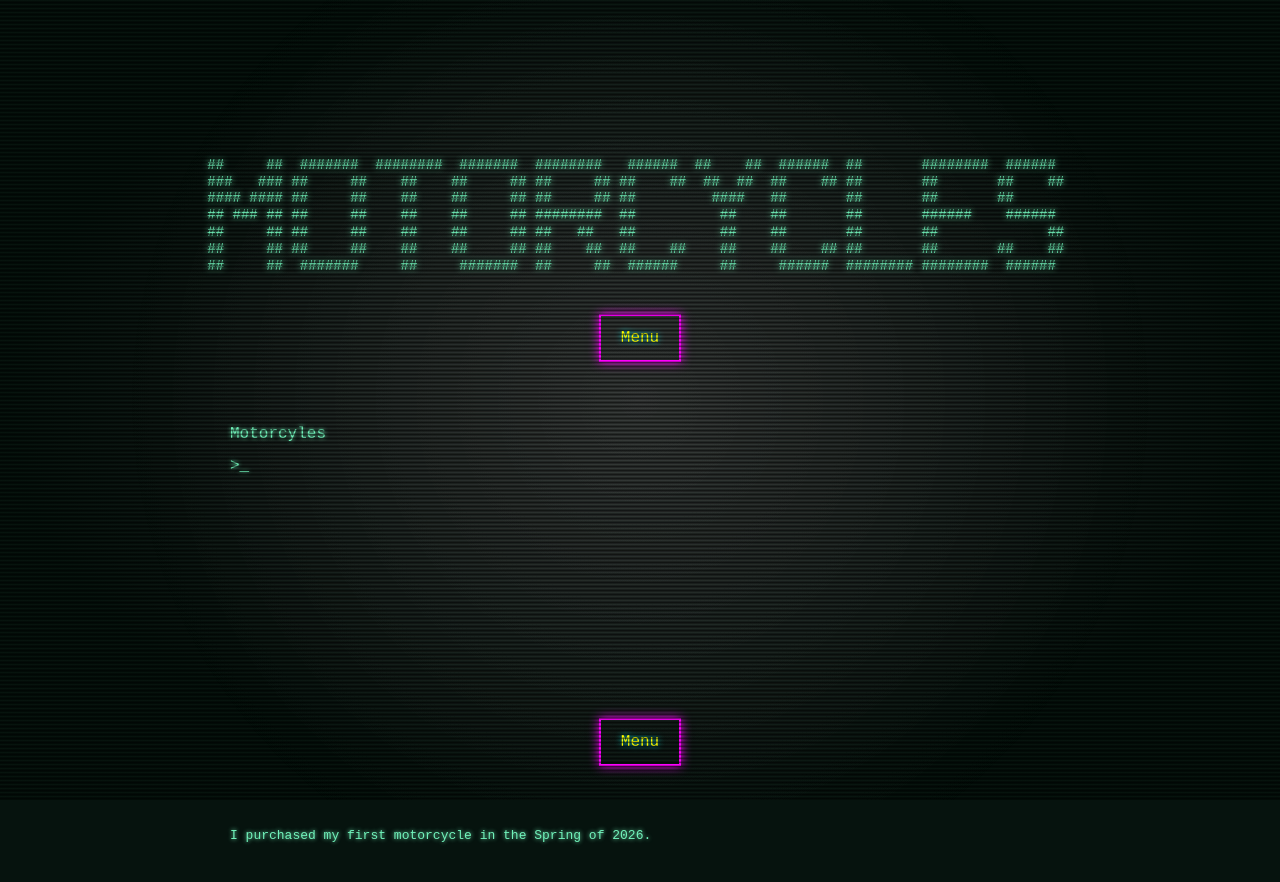
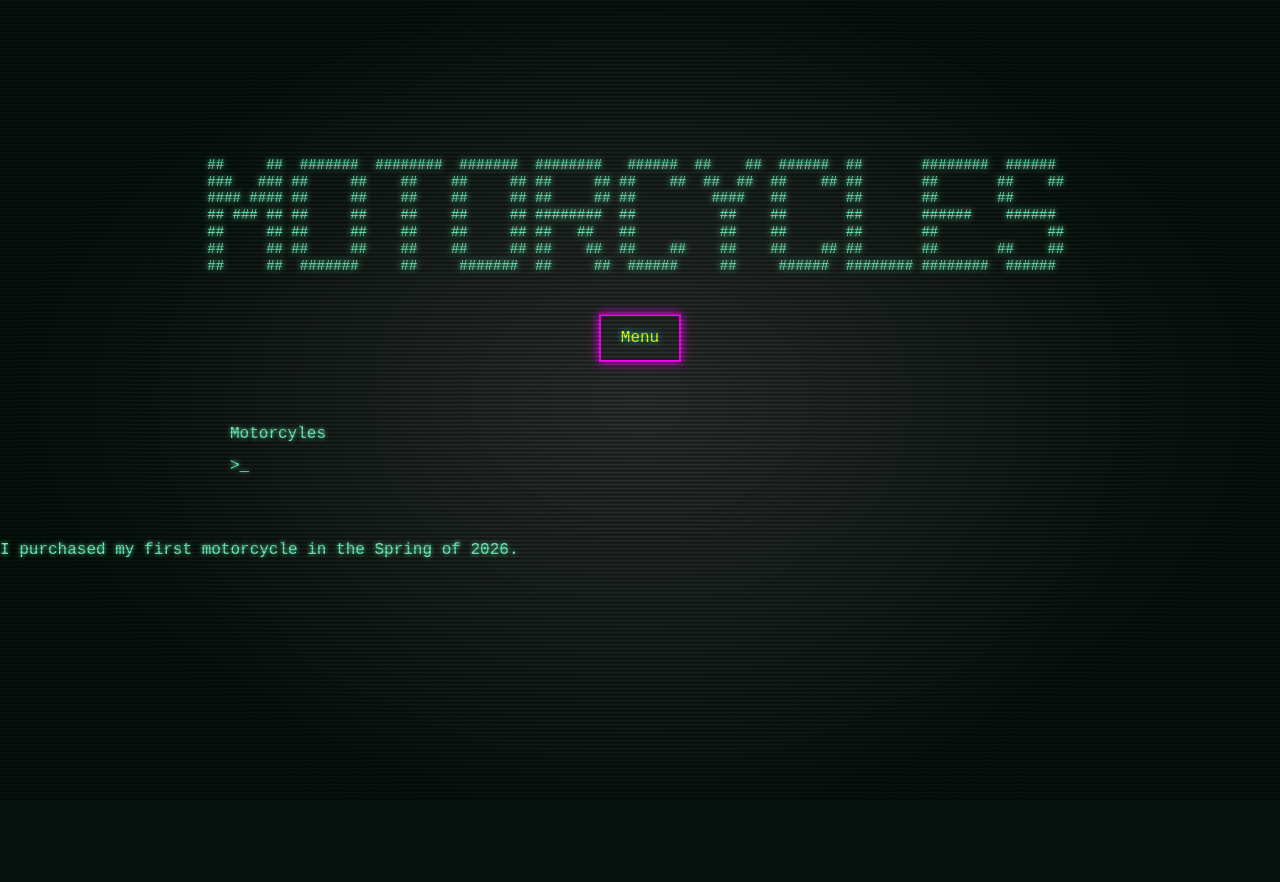
Before and after one commit to michaelpaulcuccia/scrivere, a Next.js app in the folder my-app/: page /motorcycles in a window 1280 px wide. Shown: the top 882 px of the page. After the commit the page ends 800 px from the top, so only its background shows below. Built offline with nearby package versions, Linux system fonts and the light colour scheme.

Commit message:
used wrong component for text

```diff
--- a/my-app/src/app/motorcycles/page.tsx
+++ b/my-app/src/app/motorcycles/page.tsx
@@ -11,7 +11,7 @@ export default function Page() {
           &gt;<span className="blink">_</span>
         </Text>
       </Hero>
-      <Hero>I purchased my first motorcycle in the Spring of 2026.</Hero>
+      <Text>I purchased my first motorcycle in the Spring of 2026.</Text>
     </div>
   );
 }
```
